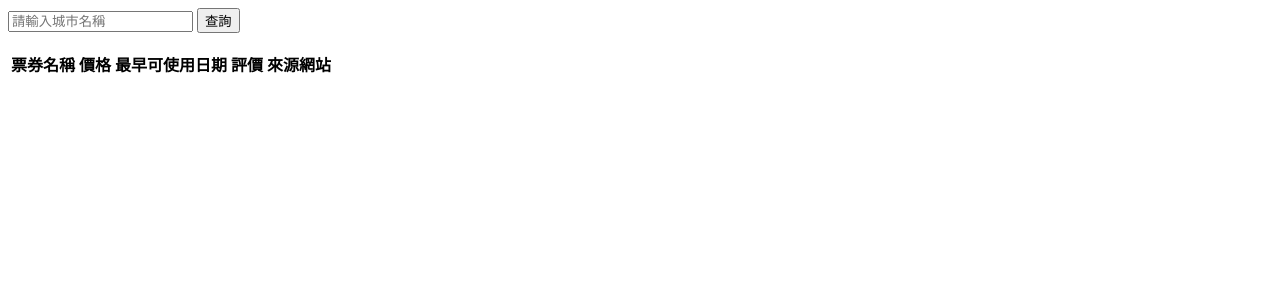
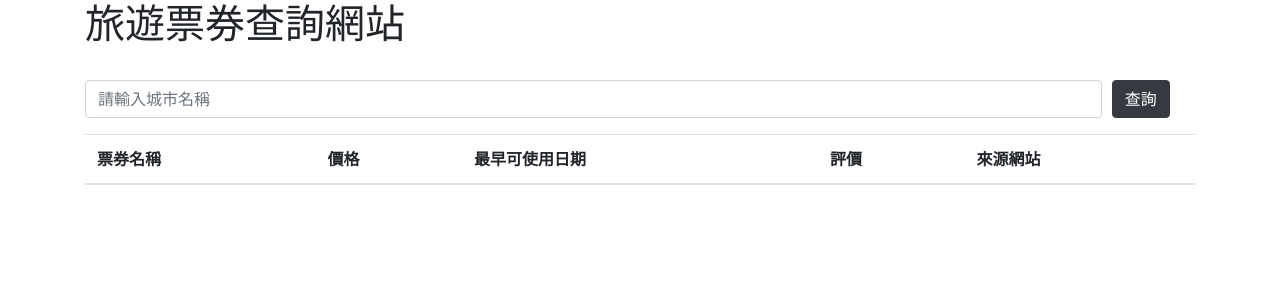
Before and after one commit to mikeku1116/django-trip-tickets, a Django app: page /tickets/ in a window 1280 px wide. Shown: the top 300 px of the page. Run offline with Django 3.2, Linux system fonts and the light colour scheme; lists and menus that the app fills with data are empty; some libraries are stand-ins or nearby versions.

Commit message:
加入Bootstrap美化頁面

```diff
--- /dev/null
+++ b/templates/base.html
@@ -0,0 +1,30 @@
+<!doctype html>
+<html lang="en">
+  <head>
+    <!-- Required meta tags -->
+    <meta charset="utf-8">
+    <meta name="viewport" content="width=device-width, initial-scale=1, shrink-to-fit=no">
+
+    <!-- Bootstrap CSS -->
+    <link rel="stylesheet" href="https://stackpath.bootstrapcdn.com/bootstrap/4.5.2/css/bootstrap.min.css" integrity="sha384-JcKb8q3iqJ61gNV9KGb8thSsNjpSL0n8PARn9HuZOnIxN0hoP+VmmDGMN5t9UJ0Z" crossorigin="anonymous">
+
+    <title>Trip Tickets</title>
+  </head>
+  <body>
+
+    <div class="container">
+
+        <h1>旅遊票券查詢網站</h1>
+        <br />
+        {% block content %}
+        {% endblock %}
+
+    </div>
+
+    <!-- Optional JavaScript -->
+    <!-- jQuery first, then Popper.js, then Bootstrap JS -->
+    <script src="https://code.jquery.com/jquery-3.5.1.slim.min.js" integrity="sha384-DfXdz2htPH0lsSSs5nCTpuj/zy4C+OGpamoFVy38MVBnE+IbbVYUew+OrCXaRkfj" crossorigin="anonymous"></script>
+    <script src="https://cdn.jsdelivr.net/npm/popper.js@1.16.1/dist/umd/popper.min.js" integrity="sha384-9/reFTGAW83EW2RDu2S0VKaIzap3H66lZH81PoYlFhbGU+6BZp6G7niu735Sk7lN" crossorigin="anonymous"></script>
+    <script src="https://stackpath.bootstrapcdn.com/bootstrap/4.5.2/js/bootstrap.min.js" integrity="sha384-B4gt1jrGC7Jh4AgTPSdUtOBvfO8shuf57BaghqFfPlYxofvL8/KUEfYiJOMMV+rV" crossorigin="anonymous"></script>
+  </body>
+</html>
--- a/tickets/templates/tickets/index.html
+++ b/tickets/templates/tickets/index.html
@@ -1,9 +1,19 @@
+{% extends 'base.html' %}
+
+{% block content %}
+
     <form action="" method="Post">
         {% csrf_token %}
-    <input name="city_name" placeholder="請輸入城市名稱">
-    <input type="submit" value="查詢">
+        <div class="form-row">
+            <div class="form-group col-11">
+                <input class="form-control" name="city_name" placeholder="請輸入城市名稱">
+            </div>
+            <div class="form-group col-1">
+                <input class="btn btn-dark" type="submit" value="查詢">
+            </div>
+        </div>
     </form>
-<table class="table">
+    <table class="table table-hover">
         <thead>
             <tr>
                 <th>票券名稱</th>
@@ -27,3 +37,5 @@
             {% endfor %}
         </tbody>
     </table>
+
+{% endblock %}
--- a/trip/settings.py
+++ b/trip/settings.py
@@ -56,7 +56,7 @@ ROOT_URLCONF = 'trip.urls'
 TEMPLATES = [
     {
         'BACKEND': 'django.template.backends.django.DjangoTemplates',
-        'DIRS': [],
+        'DIRS': [BASE_DIR / 'templates'],
         'APP_DIRS': True,
         'OPTIONS': {
             'context_processors': [
```
Lines whose indentation alone changed are shown as unchanged.
